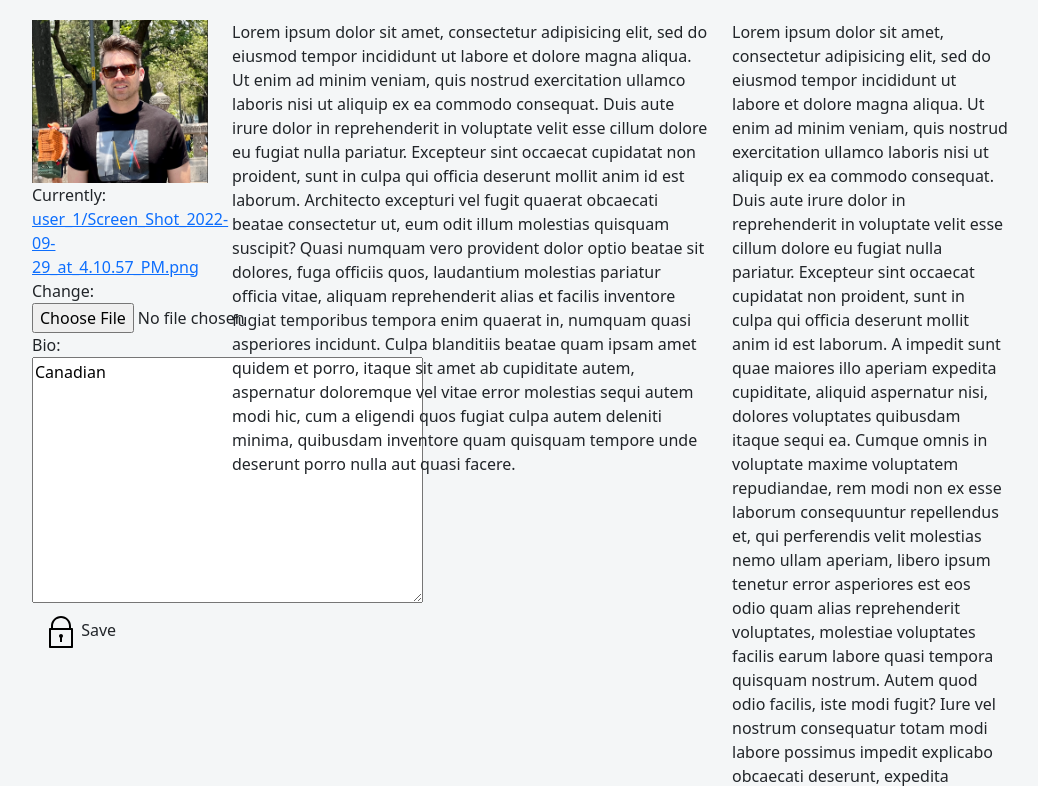
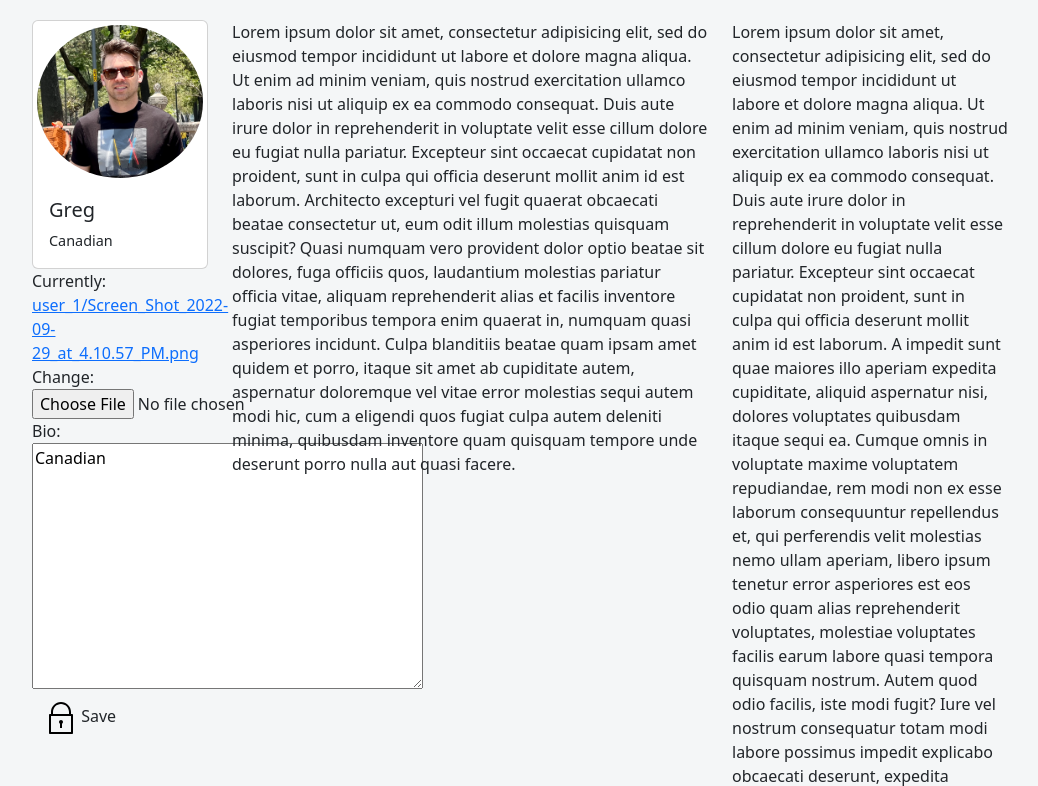
Before and after one commit to gregrell/Django2ndProject, a Django app: page /edit_user/ in a window 1280 px wide. Shown: the part 45-831 px from the top of the page, without its empty margins (20-1058 px from the left). Run offline with Django 4.2, Linux system fonts and the light colour scheme; a user stored in the database is signed in; parts of the project's set-up code (start-up, migrations or seed data) failed here and were passed over.

Commit message:
Very basic customization of user working

```diff
--- a/EcomBuddy/postitApp/templates/postitApp/registration/login.html
+++ b/EcomBuddy/postitApp/templates/postitApp/registration/login.html
@@ -12,7 +12,7 @@
             <a href="{% url 'logout'%}">logout</a>
 
             {% else %}
-            <h1>You are not logged in</h1>
+            <h3>You are not logged in</h3>
             <form METHOD="POST" action="">
                 {% csrf_token %}
                 <label>Email</label>
--- a/EcomBuddy/postitApp/templates/postitApp/registration/settings.html
+++ b/EcomBuddy/postitApp/templates/postitApp/registration/settings.html
@@ -9,8 +9,15 @@
             <form METHOD="POST" action="" enctype="multipart/form-data">
                 {% csrf_token %}
                 {{ form.non_field_errors }}
+                <div class="card">
+                    <img src="{{user.avatar.url}}" class="card-img-top avatar img-thumbnail" alt="...">
+                    <div class="card-body">
+                        <h5 class="card-title">{{user.username}}</h5>
+                        <p class="card-text">{{user.bio}}</p>
+                    </div>
+                </div>
 
-                    <img src={{user.avatar.url}} class="d-block w-100">
+
 
                     <div>{{ form.avatar }}</div>
                     <label>Bio:</label>
```
Also changed, not shown: EcomBuddy/Static/images/user_1/6068D5FA-8BBB-408E-AEF2-655247780040_1_201_a.jpeg (added), EcomBuddy/Static/images/user_1/Screen_Shot_2022-09-29_at_4.10.57_PM.png (added), EcomBuddy/db.sqlite3. Lines whose indentation alone changed are shown as unchanged.
